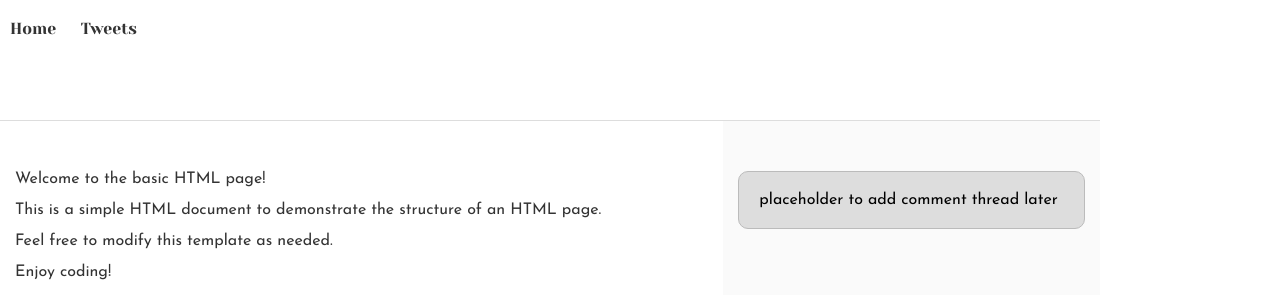
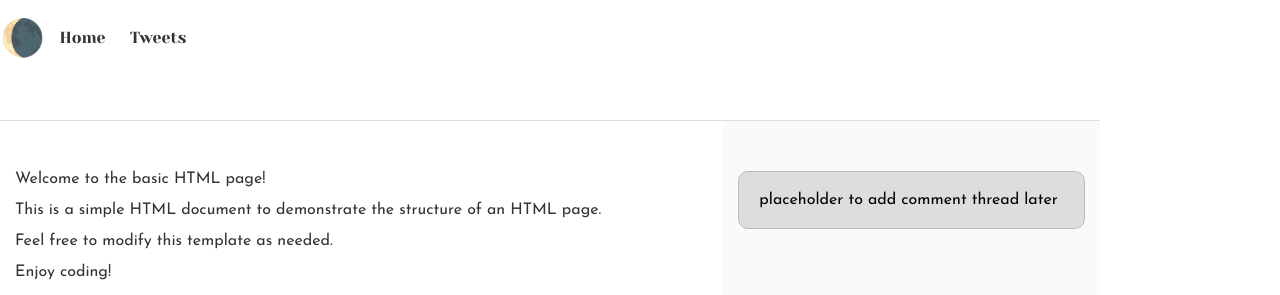
Before and after one commit to MudMoh/alx_html_css, a plain HTML site: page css_basic/index.html in a window 1280 px wide. Shown: the top 295 px of the page. Drawn offline with Linux system fonts and the light colour scheme.

Commit message:
logo and some custom styles added

```diff
--- a/css_basic/index.html
+++ b/css_basic/index.html
@@ -12,6 +12,7 @@
 <body class="works_on_smartphone">
     <header>
         <ul>
+            <li class="logo">🌘</li> <!-- Moon Unicode as logo -->
             <li><a href="./index.html">Home</a></li>
             <li><a href="./tweets.html">Tweets</a></li>
         </ul>
```
